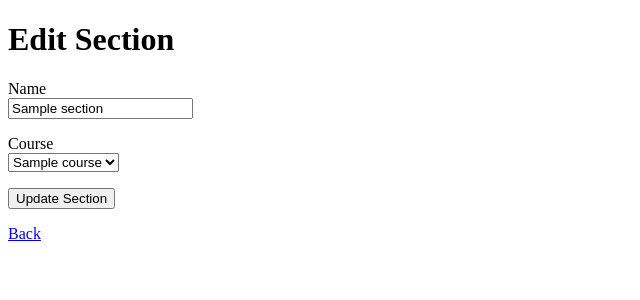
After one commit to DouglasUrner/ClassStatus, a Rails app: page /sections/1/edit in a window 1280 px wide. The commit adds this page. Shown: the top 300 px of the page, without its empty margins (0-640 px from the left). Run offline with Rails 7, Linux system fonts and the light colour scheme; tables that the repository leaves empty hold one stand-in row (values such as "Sample post"); style sheets or scripts are compiled from the project's sources.

Commit message:
Rough in Section.

```diff
--- /dev/null
+++ b/app/assets/stylesheets/sections.scss
@@ -0,0 +1,3 @@
+// Place all the styles related to the Sections controller here.
+// They will automatically be included in application.css.
+// You can use Sass (SCSS) here: https://sass-lang.com/
--- /dev/null
+++ b/app/controllers/sections_controller.rb
@@ -0,0 +1,50 @@
+class SectionsController < ApplicationController
+    def index
+      @sections = Section.order(:name)
+    end
+
+    def show
+      @section = Section.find(params[:id])
+    end
+
+    def new
+      @section = Section.new
+    end
+
+    def edit
+      @section = Section.find(params[:id])
+    end
+
+    def create
+      # render plain: params[:section].inspect
+      @section = Section.new(section_params)
+
+      if @section.save
+        redirect_to @section
+      else
+        render 'new'
+      end
+    end
+
+    def update
+      @section = Section.find(params[:id])
+
+      if @section.update(section_params)
+        redirect_to sections_path
+      else
+        render 'edit'
+      end
+    end
+
+    def destroy
+      @section = Section.find(params[:id])
+      @section.destroy
+
+      redirect_to sections_path
+    end
+
+    private
+      def section_params
+        params.require(:section).permit(:name, :course_id)
+      end
+end
--- /dev/null
+++ b/app/helpers/sections_helper.rb
@@ -0,0 +1,2 @@
+module SectionsHelper
+end
--- /dev/null
+++ b/app/models/section.rb
@@ -0,0 +1,3 @@
+class Section < ApplicationRecord
+  belongs_to :course
+end
--- /dev/null
+++ b/app/views/sections/_form.html.erb
@@ -0,0 +1,30 @@
+<%= form_with model: @section, local: true do |form| %>
+
+  <% if @section.errors.any? %>
+  <div id="error_explanation">
+    <h2>
+      <%= pluralize(@section.errors.count, "error") %> prevented
+      this section from being saved:
+    </h2>
+    <ul>
+      <% @section.errors.full_messages.each do |msg| %>
+        <li><%= msg %></li>
+      <% end %>
+    </ul>
+  </div>
+  <% end %>
+
+  <p>
+    <%= form.label :name %><br>
+    <%= form.text_field :name %>
+  </p>
+
+  <p>
+    <%= form.label :course %><br>
+    <%= form.collection_select :course_id, Course.order(:name), :id, :name %>
+  </p>
+
+  <p>
+    <%= form.submit %>
+  </p>
+<% end %>
--- /dev/null
+++ b/app/views/sections/edit.html.erb
@@ -0,0 +1,5 @@
+<h1>Edit Section</h1>
+
+<%= render 'form' %>
+
+<%= link_to 'Back', sections_path %>
--- /dev/null
+++ b/app/views/sections/new.html.erb
@@ -0,0 +1,5 @@
+<h1>Add Section</h1>
+
+<%= render 'form' %>
+
+<%= link_to 'Back', sections_path %>
--- /dev/null
+++ b/app/views/sections/show.html.erb
@@ -0,0 +1,3 @@
+<p>
+  <%= @section.name %>: <%= Course.find(@section.course_id).name %>
+</p>
```
Also changed, not shown: app/views/sections/index.html.erb (added, +22 -0 lines), app/views/students/index.html.erb (+7 -0 lines), db/migrate/20200101235728_create_sections.rb (added, +10 -0 lines), test/controllers/sections_controller_test.rb (added, +7 -0 lines), test/fixtures/sections.yml (added, +9 -0 lines), test/models/section_test.rb (added, +7 -0 lines).
